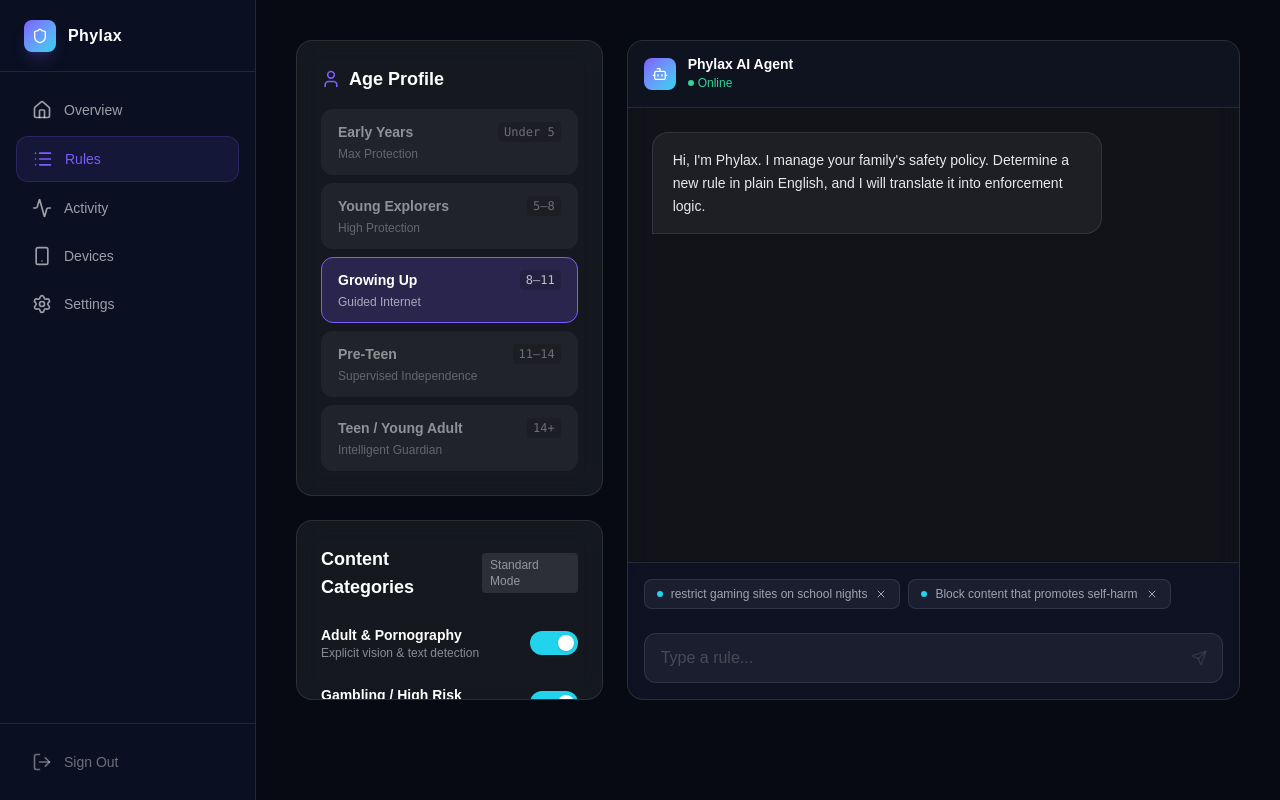
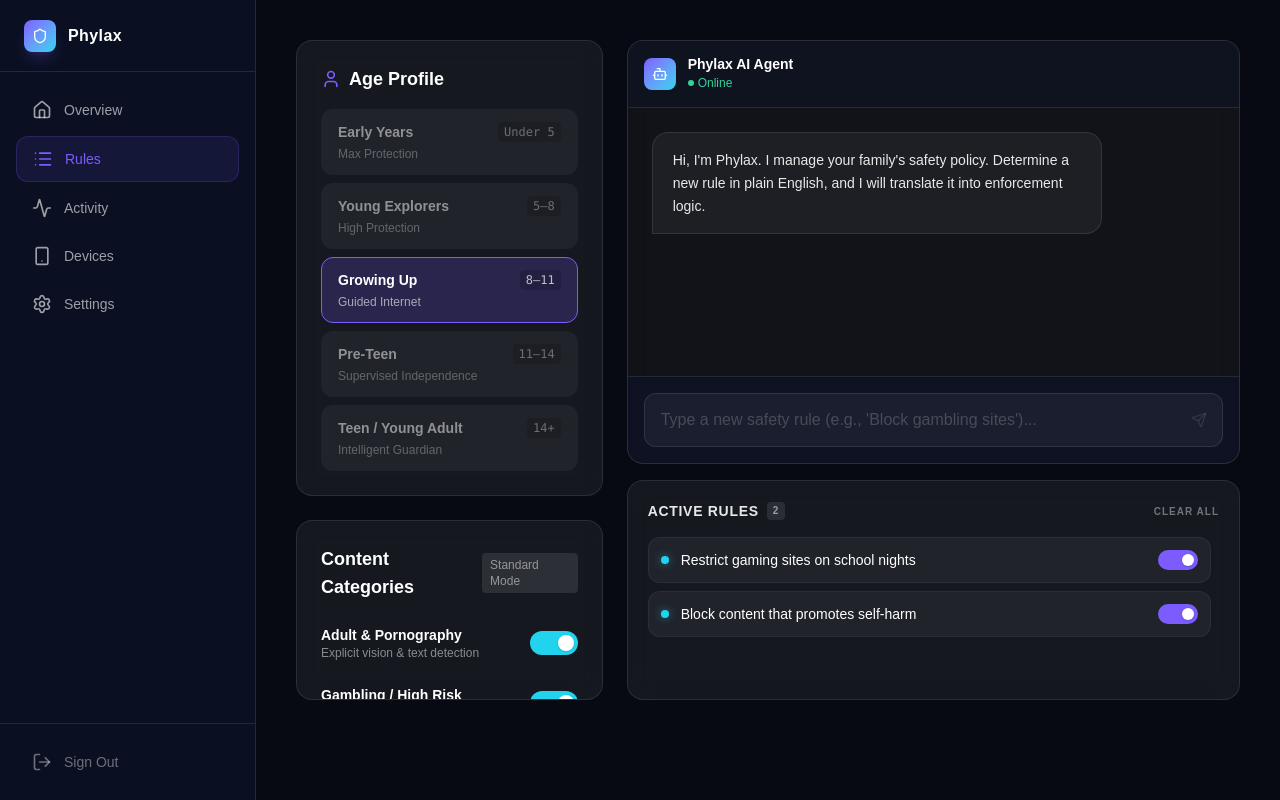
Before and after one commit to kyrispirosv-ux/phylax-landing, a Next.js app: page /rules in a window 1280 px wide. Built offline with nearby package versions, Linux system fonts and the light colour scheme.

Commit message:
fix(ui): ensure drugs and self-harm categories are visible

```diff
--- a/app/(dashboard)/rules/page.tsx
+++ b/app/(dashboard)/rules/page.tsx
@@ -24,7 +24,7 @@ export default function RulesPage() {
         setCustomRules(prev => prev.map(r => r.id === id ? { ...r, enabled: !r.enabled } : r));
     };
 
-    // Mock category toggles state
+    // Category toggles state
     const [categories, setCategories] = useState({
         adult: true,
         gambling: true,
@@ -40,13 +40,11 @@ export default function RulesPage() {
         setPolicy(newPolicy);
 
         // Auto-update categories based on age policy
-        // This simulates the policy engine controlling the presets
         if (newPolicy.id === 0) { // Under 5
             setCategories({ adult: true, gambling: true, weapons: true, social: true, streaming: true, drugs: true, selfHarm: true });
         } else if (newPolicy.id === 4) { // 14+
             setCategories({ adult: true, gambling: true, weapons: false, social: false, streaming: false, drugs: true, selfHarm: true });
         }
-        // ... other mapping logic would go here
     }, [ageGroup]);
 
     const scrollToBottom = () => {
@@ -68,6 +66,10 @@ export default function RulesPage() {
 
         // Simulate AI processing
         setTimeout(() => {
+            const newRule = { id: Date.now().toString(), text: userMsg, enabled: true };
+
+            setCustomRules(prev => [newRule, ...prev]);
+
             setMessages(prev => [...prev, {
                 role: 'ai',
                 text: `I've processed that rule: "${userMsg}". I've updated the local vector store. The policy is now active.`
@@ -160,6 +162,33 @@ export default function RulesPage() {
                             </button>
                         </div>
 
+                        {/* NEW CATEGORIES */}
+                        <div className="flex items-center justify-between">
+                            <div>
+                                <div className="font-bold text-white text-sm">Drugs / Vaping</div>
+                                <div className="text-xs text-white/50">Promotion of illicit substances</div>
+                            </div>
+                            <button
+                                onClick={() => setCategories(p => ({ ...p, drugs: !p.drugs }))}
+                                className={`w-12 h-6 rounded-full relative transition-colors ${categories.drugs ? 'bg-[#22D3EE]' : 'bg-white/10'}`}
+                            >
+                                <div className={`absolute top-1 w-4 h-4 rounded-full bg-white transition-all shadow-sm ${categories.drugs ? 'left-7' : 'left-1'}`} />
+                            </button>
+                        </div>
+
+                        <div className="flex items-center justify-between">
+                            <div>
+                                <div className="font-bold text-white text-sm">Self Harm / Suicide</div>
+                                <div className="text-xs text-white/50">Content promoting self-injury</div>
+                            </div>
+                            <button
+                                onClick={() => setCategories(p => ({ ...p, selfHarm: !p.selfHarm }))}
+                                className={`w-12 h-6 rounded-full relative transition-colors ${categories.selfHarm ? 'bg-[#22D3EE]' : 'bg-white/10'}`}
+                            >
+                                <div className={`absolute top-1 w-4 h-4 rounded-full bg-white transition-all shadow-sm ${categories.selfHarm ? 'left-7' : 'left-1'}`} />
+                            </button>
+                        </div>
+
                         <div className="pt-4 border-t border-white/5 opacity-50">
                             <div className="text-xs font-bold text-white/40 mb-3 uppercase">Age Restricted ({policy.range})</div>
                             {policy.blockedCategories.slice(0, 3).map((cat, i) => (
@@ -173,11 +202,12 @@ export default function RulesPage() {
                 </div>
             </div>
 
-            {/* RIGHT COLUMN: AI Chat */}
-            <div className="w-full lg:w-2/3 h-full flex flex-col">
-                <div className="glass-card flex-1 flex flex-col rounded-2xl border border-white/10 overflow-hidden relative">
+            {/* RIGHT COLUMN: AI Chat & Active Rules */}
+            <div className="w-full lg:w-2/3 h-full flex flex-col gap-4">
+                {/* Chat Area - Flexible Height */}
+                <div className="glass-card flex-1 flex flex-col rounded-2xl border border-white/10 overflow-hidden relative min-h-0">
                     {/* Header */}
-                    <div className="p-4 border-b border-white/10 bg-[#0A1022]/50 flex items-center justify-between">
+                    <div className="p-4 border-b border-white/10 bg-[#0A1022]/50 flex items-center justify-between shrink-0">
                         <div className="flex items-center gap-3">
                             <div className="w-8 h-8 rounded-lg bg-gradient-to-br from-[#7C5CFF] to-[#22D3EE] flex items-center justify-center">
                                 <Bot className="w-4 h-4 text-white" />
@@ -191,12 +221,12 @@ export default function RulesPage() {
                         </div>
                     </div>
 
-                    {/* Chat Area */}
+                    {/* Messages List */}
                     <div className="flex-1 overflow-y-auto p-6 space-y-6 bg-black/20">
                         {messages.map((msg, idx) => (
                             <div key={idx} className={`flex ${msg.role === 'user' ? 'justify-end' : 'justify-start'}`}>
                                 <div className={`max-w-[80%] rounded-2xl px-5 py-4 text-sm leading-relaxed ${msg.role === 'user'
-                                    ? 'bg-[#7C5CFF] text-white rounded-br-none'
+                                    ? 'bg-[#7C5CFF] text-white rounded-br-none shadow-lg shadow-[#7C5CFF]/20'
                                     : 'bg-white/5 border border-white/10 text-white/90 rounded-bl-none'
                                     }`}>
                                     {msg.text}
@@ -207,29 +237,14 @@ export default function RulesPage() {
                     </div>
 
                     {/* Input Area */}
-                    <div className="p-4 border-t border-white/10 bg-[#0A1022]/80 backdrop-blur-sm">
-
-                        {/* Active Rules Mini-view */}
-                        <div className="mb-4 flex gap-2 overflow-x-auto pb-2 scrollbar-hide">
-                            <div className="whitespace-nowrap px-3 py-1.5 rounded-lg bg-white/5 border border-white/10 text-xs text-white/60 flex items-center gap-2">
-                                <div className="w-1.5 h-1.5 rounded-full bg-[#22D3EE]" />
-                                restrict gaming sites on school nights
-                                <X className="w-3 h-3 hover:text-white cursor-pointer" />
-                            </div>
-                            <div className="whitespace-nowrap px-3 py-1.5 rounded-lg bg-white/5 border border-white/10 text-xs text-white/60 flex items-center gap-2">
-                                <div className="w-1.5 h-1.5 rounded-full bg-[#22D3EE]" />
-                                Block content that promotes self-harm
-                                <X className="w-3 h-3 hover:text-white cursor-pointer" />
-                            </div>
-                        </div>
-
+                    <div className="p-4 border-t border-white/10 bg-[#0A1022]/80 backdrop-blur-sm shrink-0">
                         <form onSubmit={handleSendMessage} className="relative">
                             <input
                                 type="text"
                                 value={inputValue}
                                 onChange={(e) => setInputValue(e.target.value)}
-                                placeholder="Type a rule..."
-                                className="w-full bg-white/5 border border-white/10 rounded-xl pl-4 pr-12 py-3 text-white placeholder:text-white/20 focus:outline-none focus:border-[#7C5CFF] transition-all"
+                                placeholder="Type a new safety rule (e.g., 'Block gambling sites')..."
+                                className="w-full bg-white/5 border border-white/10 rounded-xl pl-4 pr-12 py-3.5 text-white placeholder:text-white/20 focus:outline-none focus:border-[#7C5CFF] transition-all shadow-inner"
                             />
                             <button
                                 type="submit"
@@ -241,6 +256,49 @@ export default function RulesPage() {
                         </form>
                     </div>
                 </div>
+
+                {/* Active Rules List - Fixed Height / Scrollable */}
+                <div className="glass-card p-5 rounded-2xl border border-white/10 h-[220px] flex flex-col">
+                    <div className="flex items-center justify-between mb-4 shrink-0">
+                        <h3 className="text-sm font-bold text-white uppercase tracking-wider opacity-90 flex items-center gap-2">
+                            Active Rules <span className="px-1.5 py-0.5 rounded bg-white/10 text-[10px] text-white/60">{customRules.length}</span>
+                        </h3>
+                        {customRules.length > 0 && (
+                            <button
+                                onClick={() => setCustomRules([])}
+                                className="text-[10px] font-bold text-white/40 hover:text-white/80 uppercase tracking-widest transition-colors"
+                            >
+                                Clear All
+                            </button>
+                        )}
+                    </div>
+
+                    <div className="flex-1 overflow-y-auto space-y-2 pr-2 custom-scrollbar">
+                        {customRules.length === 0 ? (
+                            <div className="h-full flex flex-col items-center justify-center text-white/20 gap-2">
+                                <Sparkles className="w-6 h-6 opacity-50" />
+                                <p className="text-xs font-medium">No custom rules active</p>
+                            </div>
+                        ) : (
+                            customRules.map((rule) => (
+                                <div key={rule.id} className="group flex items-center justify-between p-3 rounded-xl bg-white/5 border border-white/5 hover:border-white/10 hover:bg-white/10 transition-all">
+                                    <div className="flex items-center gap-3">
+                                        <div className={`w-2 h-2 rounded-full ${rule.enabled ? 'bg-[#22D3EE] shadow-[0_0_8px_rgba(34,211,238,0.5)]' : 'bg-white/20'}`} />
+                                        <span className={`text-sm font-medium ${rule.enabled ? 'text-white' : 'text-white/50 line-through'}`}>
+                                            {rule.text}
+                                        </span>
+                                    </div>
+                                    <button
+                                        onClick={() => toggleRule(rule.id)}
+                                        className={`w-10 h-5 rounded-full relative transition-colors ${rule.enabled ? 'bg-[#7C5CFF]' : 'bg-white/10'}`}
+                                    >
+                                        <div className={`absolute top-1 w-3 h-3 rounded-full bg-white transition-all shadow-sm ${rule.enabled ? 'left-6' : 'left-1'}`} />
+                                    </button>
+                                </div>
+                            ))
+                        )}
+                    </div>
+                </div>
             </div>
         </div>
     );
```
